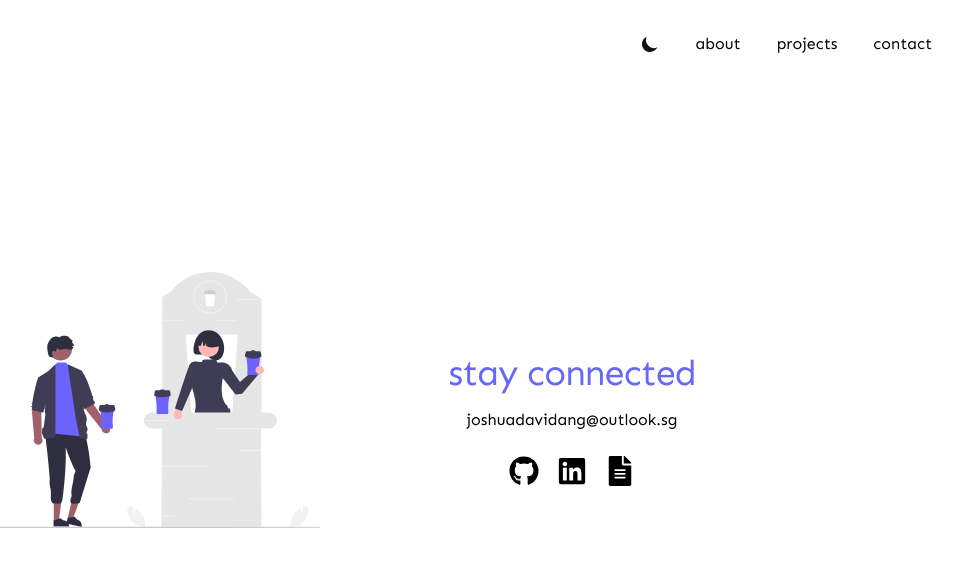
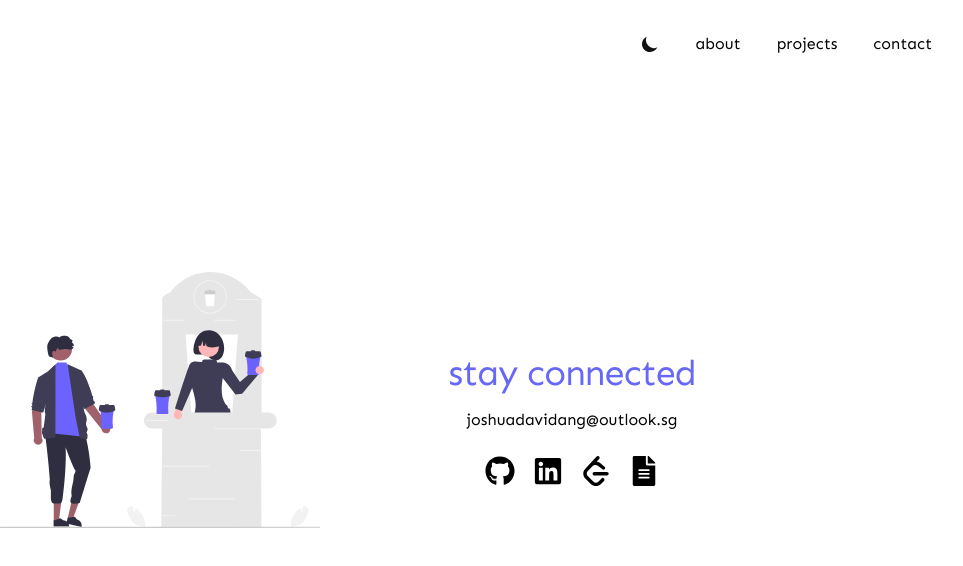
Before and after one commit to joshuadavidang/joshua-david-legacy, a Next.js app: page /Contact/ContactPage in a window 1280 px wide. Shown: the top 566 px of the page, without its empty margins (292-1255 px from the left). Built offline with nearby package versions, Linux system fonts and the light colour scheme.

Commit message:
added new icon

```diff
--- a/pages/Contact/ContactPage.tsx
+++ b/pages/Contact/ContactPage.tsx
@@ -1,6 +1,7 @@
 import Image from "next/image";
 import Coffee from "../../public/assets/images/Coffee.svg";
 import { FaGithub, FaLinkedin, FaFileAlt } from "react-icons/fa";
+import { SiLeetcode } from "react-icons/si";
 import Link from "next/link";
 
 const ContactPage = () => {
@@ -37,6 +38,12 @@ const ContactPage = () => {
           </span>
 
           <span className="hover:bg-lightGray dark:hover:bg-gray p-2 rounded cursor-pointer">
+            <Link href="https://leetcode.com/joshdavidang/" target="_blank">
+              <SiLeetcode size={30} className="cursor-pointer" />
+            </Link>
+          </span>
+
+          <span className="hover:bg-lightGray dark:hover:bg-gray p-2 rounded cursor-pointer">
             <a download href="/Joshua David.pdf">
               <FaFileAlt size={30} className="cursor-pointer" />
             </a>
--- a/pages/Landing/LandingPage.tsx
+++ b/pages/Landing/LandingPage.tsx
@@ -7,7 +7,7 @@ import Coding_III from "../../public/assets/images/Coding_III.svg";
 import Hover from "../../components/Container/hover";
 import Post from "../../components/Container";
 import { TbBrandNextjs } from "react-icons/tb";
-import { SiTypescript, SiMysql } from "react-icons/si";
+import { SiTypescript, SiMysql, SiLeetcode } from "react-icons/si";
 import {
   FaFileAlt,
   FaGithub,
@@ -56,6 +56,12 @@ const LandingPage = () => {
                   target="_blank"
                 >
                   <FaLinkedin size={30} className="cursor-pointer" />
+                </Link>
+              </span>
+
+              <span className="hover:bg-lightGray dark:hover:bg-gray p-2 rounded cursor-pointer">
+                <Link href="https://leetcode.com/joshdavidang/" target="_blank">
+                  <SiLeetcode size={30} className="cursor-pointer" />
                 </Link>
               </span>
 
```
